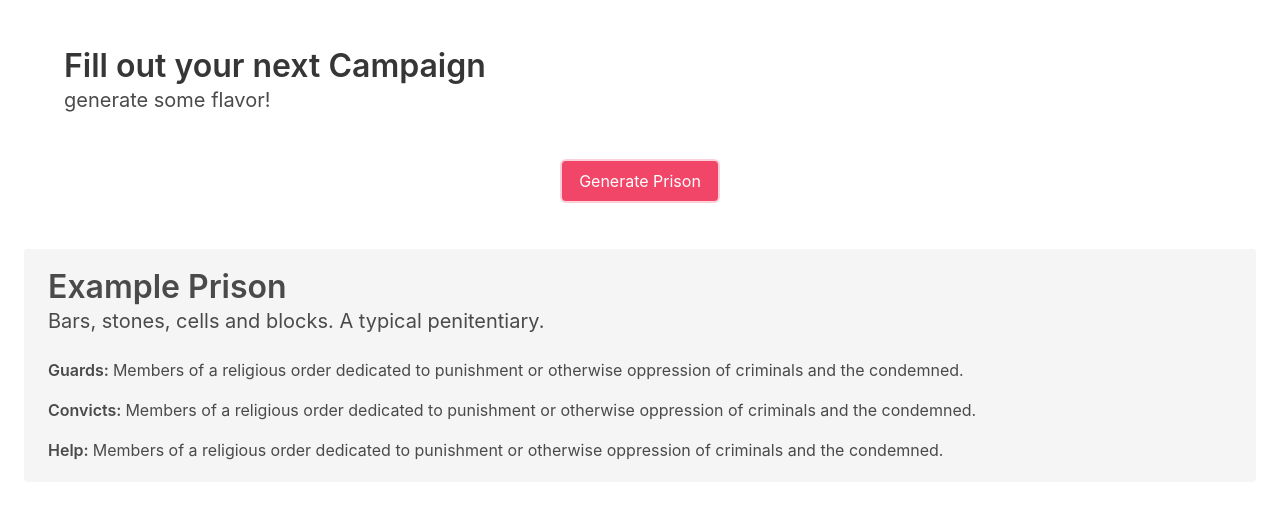
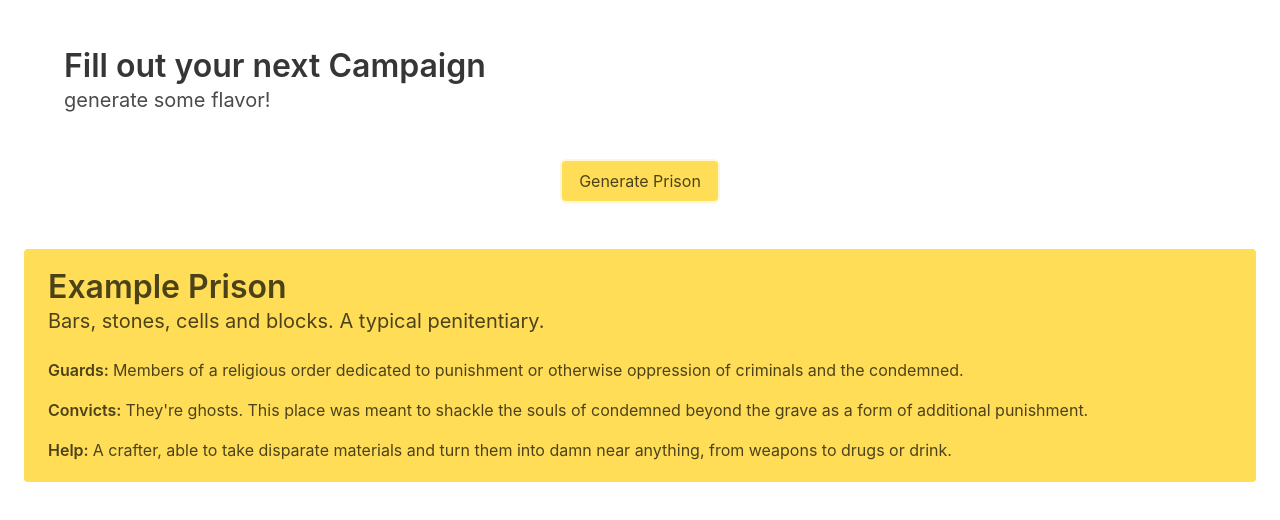
Before and after one commit to Abourass/DND_World_Builder, a website with bundled scripts: page sample/index.html in a window 1280 px wide. Both pictures are taken after a click on the button "Generate Prison". Built offline with nearby package versions, Linux system fonts and the light colour scheme.

Commit message:
:art: Adding some design to the homepage

```diff
--- a/sample/app.js
+++ b/sample/app.js
@@ -3,11 +3,9 @@ import Prison from '../src/buildings/Prison.js';
 import Style from './tools/style.js';
 import nest from './tools/nest.js';
 const theme = new Style('');
-create('button', '#prisonHook').addClass(['button', 'is-danger']).text('Generate Prison').on('click', () => {
+create('button', '#prisonHook').addClass(['button', 'is-warning']).text('Generate Prison').on('click', () => {
     const prison = new Prison('Example Prison');
-    console.table(prison);
-    nest('div', '#generateOutput', (tiles) => {
-        nest('div', tiles, (mainTile => {
+    nest('div', '#generateOutput', (mainTile => {
         nest('article', mainTile, (article => {
             create('p', article).addClass('title').text('Example Prison');
             create('p', article).addClass('subtitle').text(prison.type);
@@ -19,16 +17,15 @@ create('button', '#prisonHook').addClass(['button', 'is-danger']).text('Generate
                     });
                     nest('p', titles, (convictsSection) => {
                         create('span', convictsSection).text('Convicts: ').set({ style: 'font-weight: 600' });
-                            create('span', convictsSection).text(prison.guards);
+                        create('span', convictsSection).text(prison.convicts);
                     });
                     nest('p', titles, (helpSection) => {
                         create('span', helpSection).text('Help: ').set({ style: 'font-weight: 600' });
-                            create('span', helpSection).text(prison.guards);
+                        create('span', helpSection).text(prison.help);
                     });
                 }).set({ style: 'display: flex; flex-direction: column;' }).addClass(['column']);
             }).addClass(['content', 'columns']);
-            })).addClass(['tile', 'is-child', 'notification']);
+        })).addClass(['tile', 'is-child', 'notification', 'is-warning']);
     })).addClass(['tile', 'is-parent']);
-    }).addClass(['tile', 'is-ancestor']);
 });
 //# sourceMappingURL=app.js.map
--- a/sample/index.html
+++ b/sample/index.html
@@ -22,7 +22,9 @@
     <p class="level-item" id="prisonHook"></p>
   </div>
 </section>
-<section id="generateOutput" class="section"></section>
+<section class="section">
+  <div id="generateOutput" class="tile is-ancestor"></div>
+</section>
 </body>
 <script src="app.js" type="module"></script>
 </html>
```
Also changed, not shown: sample/app.ts (+5 -9 lines), 1 other file. Lines whose indentation alone changed are shown as unchanged.
